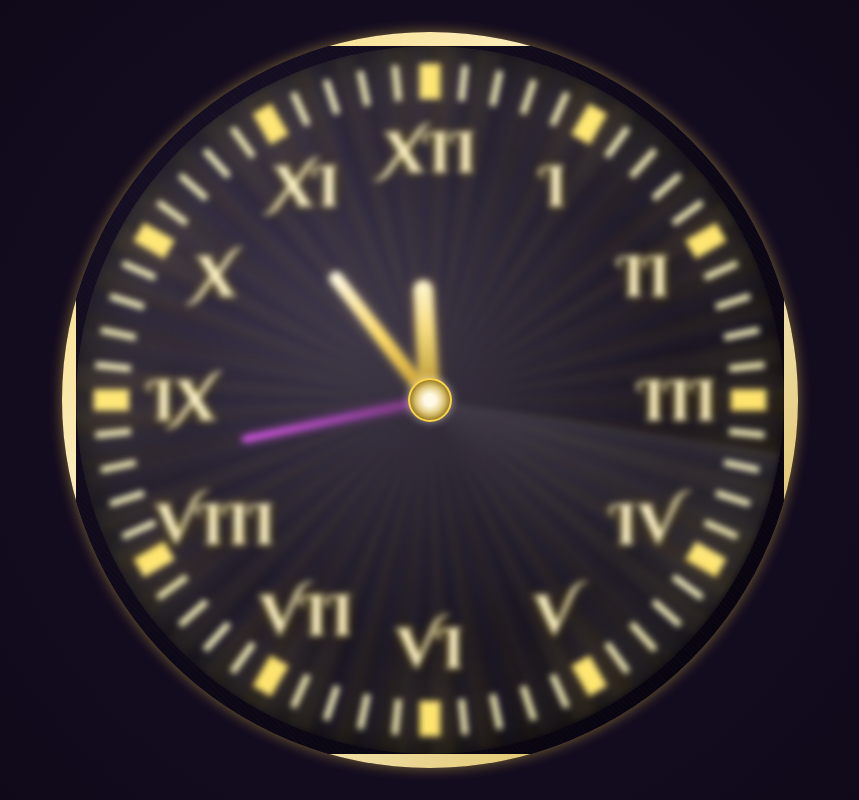
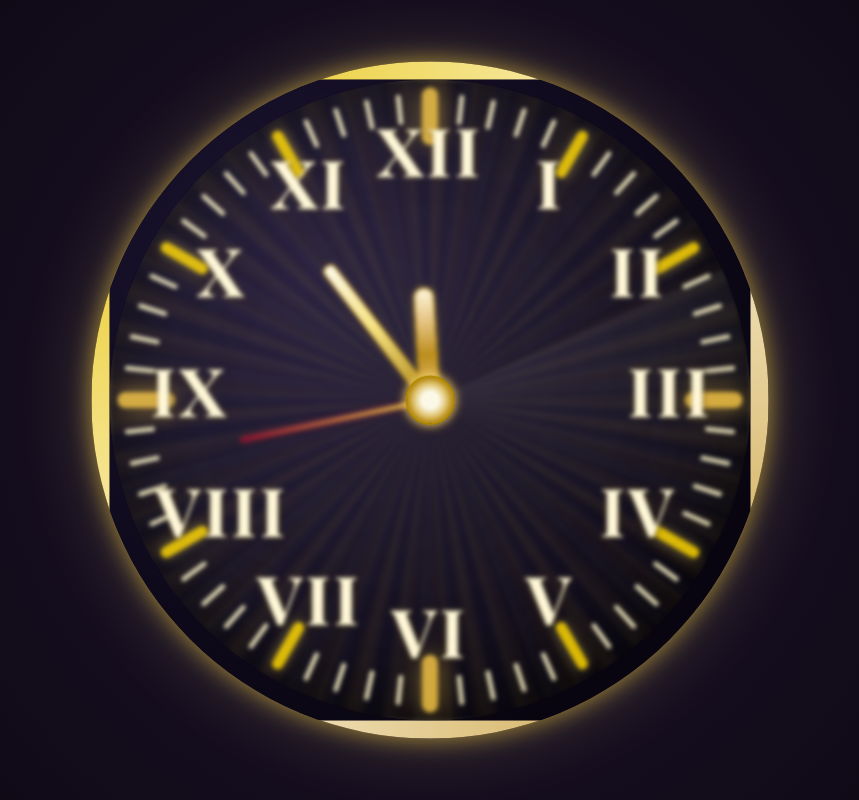
Before and after one commit to mcckyle/the-clock, a React (Vite) app: page / in a window 1280 px wide. Shown: the whole page, without its empty margins (210-1069 px from the left). Built offline with nearby package versions, Linux system fonts and the light colour scheme.

Commit message:
Improve some design choices.

```diff
--- a/src/App.css
+++ b/src/App.css
@@ -5,33 +5,43 @@
     width: 100vw;
     height: 100vh;
     display: flex;
+    flex-direction: column;
     justify-content: center;
     align-items: center;
-    background: radial-gradient(circle at center, #1b122a 0%, #0e0918 90%);
-    background-image:
-        radial-gradient(circle at 30% 20%, rgba(255, 223, 105, 0.05), transparent 60%),
-        radial-gradient(circle at 70% 80%, rgba(234, 179, 8, 0.05), transparent 60%);
+    background:
+        linear-gradient(145deg, #1e152a, #0d0818),
+        radial-gradient(circle at 40% 30%, rgba(255, 215, 0, 0.035), transparent 70%),
+        radial-gradient(circle at 60% 80%, rgba(234, 179, 8, 0.05), transparent 70%);
+    background-blend-mode: overlay;
+    color: #fef9c3;
     overflow: hidden;
 }
 
 .app-header
 {
     font-family: 'Playfair Display', serif;
-    font-size: clamp(2rem, 4vw, 3rem);
+    font-size: clamp(2.25rem, 4vw, 3.5rem);
     font-weight: 700;
-    color: #fcd34d;
+    color: #facc15;
+    letter-spacing: 0.05em;
     text-align: center;
-    text-shadow: 0 0 12px rgba(252, 211, 77, 0.4);
-    margin-bottom: 1rem;
+    text-shadow:
+      0 0 10px rgba(250, 204, 21, 0.4),
+      0 0 30px rgba(250, 204, 21, 0.2);
+    margin-bottom: 2rem;
+    border-bottom: 2px solid rgba(255, 255, 255, 0.1);
+    padding-bottom: 0.5rem;
 }
 
 .app-footer
 {
-    font-size: 0.875rem;
-    color: #d4d4d8;
     font-family: 'Playfair Display', serif;
-    letter-spacing: 0.05em;
+    font-size: 0.9rem;
+    color: #e5e7eb;
+    text-align: center;
+    letter-spacing: 0.07em;
+    margin-top: auto;
+    padding-top: 1rem 0;
     border-top: 1px solid rgba(255, 255, 255, 0.08);
-    padding-top: 0.5rem;
-    text-align: center;
+    background-color: rgba(255, 255, 255, 0.01);
 }
--- a/src/components/AnalogClock/AnalogClock.module.css
+++ b/src/components/AnalogClock/AnalogClock.module.css
@@ -7,36 +7,41 @@
     align-items: center;
     width: 100vw;
     height: 100vw;
-    background: radial-gradient(circle at center, #1a0f29 0%, #0d0815 100%);
+    background: radial-gradient(circle at center, #1e132b 0%, #0c0812 100%);
     background-attachment: fixed;
     background-size: cover;
     overflow: hidden;
+    padding: 2rem;
 }
 
 .clockContainer:hover .clockFace
 {
     box-shadow:
-      0 0 14px rgba(255, 220, 80, 0.45),
-      inset 0 0 55px rgba(0, 0, 0, 0.9),
-      inset 0 0 120px rgba(255, 255, 255, 0.1);
+        0 0 24px rgba(255, 215, 64, 0.6),
+        0 0 80px rgba(255, 235, 160, 0.2),
+        inset 0 0 100px rgba(0, 0, 0, 0.8),
+        inset 0 0 200px rgba(255, 255, 255, 0.04);
+    transform: scale(1.008);
+    transition: transform 0.6s ease, box-shadow 1.2s ease;
 }
 
 /* Main Clock Face. */
 .clockFace
 {
     position: relative;
-    width: min(95vmin, 46rem);
-    height: min(95vmin, 46rem);
+    width: min(92vmin, 42rem);
+    height: min(92vmin, 42rem);
     border-radius: 50%;
     background:
-        repeating-linear-gradient(45deg, rgba(255, 255, 255, 0.01) 0px 1px, transparent 1px 4px),
-        radial-gradient(circle at 30% 30%, #1a122a, #090510 80%);
-    border: 14px solid transparent;
-    border-image: linear-gradient(135deg, #f5d76e, #fff9e6, #d4af37) 1;
+        radial-gradient(ellipse at 30% 30%, #1c1433, #080510 80%),
+        repeating-linear-gradient(45deg, rgba(255, 255, 255, 0.015) 0px 2px, transparent 2px 5px);
+
+    border: 18px solid transparent;
+    border-image: linear-gradient(135deg, #e5c100, #fff9e6, #c89f3d) 1;
     box-shadow:
-      0 0 120px rgba(234, 179, 8, 0.35),
-      inset 0 0 45px rgba(0, 0, 0, 0.8),
-      inset 0 0 100px rgba(255, 255, 255, 0.06);
+        0 0 180px rgba(212, 175, 55, 0.3),
+        inset 0 0 40px rgba(0, 0, 0, 0.8),
+        inset 0 0 120px rgba(255, 255, 255, 0.08);
     display: flex;
     justify-content: center;
     align-items: center;
@@ -49,7 +54,7 @@
 {
     content: "";
     position: absolute;
-    inset: -10%;
+    inset: -12%;
     background: repeating-conic-gradient(
         from 0deg,
         rgba(234, 179, 8, 0.06) 0deg 4deg,
@@ -61,7 +66,7 @@
         transparent 2deg 6deg
     );
     z-index: 0;
-    mask-image: radial-gradient(circle, rgba(0, 0, 0, 0.8) 65%, transparent 100%);
+    mask-image: radial-gradient(circle, rgba(0, 0, 0, 0.75) 65%, transparent 100%);
     opacity: 0.8;
 }
 
@@ -71,10 +76,10 @@
     position: absolute;
     inset: 0;
     border-radius: 50%;
-    background: conic-gradient(from 0deg, rgba(255, 255, 255, 0.08) 0deg, transparent 60deg),
-                repeating-conic-gradient(from 0deg, rgba(255, 255, 255, 0.015) 0deg 3deg, transparent 3deg 6deg),
-                radial-gradient(circle at center, transparent 78%, rgba(245, 215, 110, 0.2) 79%, transparent 81%);
-    animation: slowRotate 20s linear infinite;
+    background: conic-gradient(from 0deg, rgba(255, 255, 255, 0.05) 0deg, transparent 60deg),
+                repeating-conic-gradient(from 0deg, rgba(255, 255, 255, 0.01) 0deg 3deg, transparent 3deg 6deg),
+                radial-gradient(circle at center, transparent 78%, rgba(245, 215, 110, 0.15) 79%, transparent 81%);
+    animation: slowRotate 30s linear infinite;
     z-index: 1;
     pointer-events: none;
 }
@@ -87,20 +92,36 @@
     border-radius: 50%;
     background: radial-gradient(
         circle at 40% 40%,
-        rgba(255, 255, 255, 0.15),
-        rgba(255, 255, 255, 0.05) 50%,
-        transparent 80%);
-    backdrop-filter: blur(3px);
+        rgba(255, 255, 255, 0.08),
+        rgba(255, 255, 255, 0.04) 50%,
+        transparent 85%);
+    backdrop-filter: blur(2px);
+    z-index: 5;
     pointer-events: none;
-    z-index: 5;
+}
+
+.ticks
+{
+    position: absolute;
+    width: 100%;
+    height: 100%;
+    z-index: 2;
+    pointer-events: none;
 }
 
 .active
 {
-    stroke: #ffd700;
-    stroke-width: 6;
-    filter: drop-shadow(0 0 12px rgba(255, 215, 0, 1));
-    animation: pulse 0.4s ease-in-out;
+    stroke: #f6c900;
+    stroke-width: 5;
+    filter: drop-shadow(0 0 10px rgba(255, 215, 0, 0.8));
+    animation: pulse 0.3s ease-in-out;
+}
+
+@keyframes pulse
+{
+    0% { stroke-opacity: 0.2; transform: scale(1); }
+    50% { stroke-opacity: 1; transform: scale(1.15); }
+    100% { stroke-opacity: 0.4; transform: scale(1); }
 }
 
 @keyframes slowRotate
@@ -109,18 +130,11 @@
     100% { transform: rotate(360deg); }
 }
 
-@keyframes pulse
-{
-    0% { stroke-opacity: 0.3; transform: scale(1); }
-    50% { stroke-opacity: 1; transform: scale(1.25); }
-    100% { stroke-opacity: 0.6; transform: scale(1); }
-}
-
 @media(min-width: 1024px)
 {
     .clockFace
     {
-        width: min(95vmin, 46rem);
-        height: min(95vmin, 46rem);
+        width: min(92vmin, 42rem);
+        height: min(92vmin, 42rem);
     }
 }
--- a/src/components/ClockHands/ClockHands.module.css
+++ b/src/components/ClockHands/ClockHands.module.css
@@ -1,5 +1,4 @@
 /* Filename: ClockHands.module.css */
-
 
 /* Hands. */
 .hands
@@ -14,24 +13,19 @@
     position: absolute;
     top: 50%;
     left: 50%;
-    width: 2.5rem;
-    height: 2.5rem;
+    width: 2.8rem;
+    height: 2.8rem;
     transform: translate(-50%, -50%);
     border-radius: 50%;
-    background: radial-gradient(circle, #fff9e6 20%, #d4af37 70%, #a67c00 100%);
+    background: radial-gradient(circle, #fcf8e8 25%, #d4af37 65%, #b38b00 100%);
     box-shadow:
-    0 0 8px rgba(255, 255, 240, 0.5),
-    inset 0 0 8px rgba(0, 0, 0, 0.5);
-    border: 2px solid #fcd34d;
+      0 0 4px rgba(255, 248, 220, 0.3),
+      inset 0 0 6px rgba(102, 51, 0, 0.4),
+      0 0 8px rgba(212, 175, 55, 0.7);
+    border: 2px solid #b38b00;
     z-index: 10;
 
-    animation: centerPulse 6s ease-in-out infinite;
-}
-
-@keyframes centerPulse
-{
-    0%, 100% { box-shadow: 0 0 8px rgba(255, 255, 240, 0.5), inset 0 0 8px rgba(0, 0, 0, 0.5); }
-    50% { box-shadow: 0 0 14px rgba(255, 245, 200, 0.8), inset 0 0 10px rgba(0, 0, 0, 0.6); }
+    animation: centerPulse 12s ease-in-out infinite;
 }
 
 .handWrapper
@@ -55,31 +49,74 @@
 
 .hourHand
 {
-    width: 1.2rem;
-    height: 7.5rem;
-    background: linear-gradient(to bottom, #fff6cc 0%, #f5d76e 40%, #a67c00 100%);
-    border-radius: 0.6rem;
-    box-shadow: 0 0 8px rgba(252, 211, 77, 0.65);
+    width: 1.3rem;
+    height: 7rem;
+    background: repeating-linear-gradient(
+        to bottom,
+        #fff8dc 0%,
+        #e5c07b 30%,
+        #b8860b 60%,
+        #e5c07b 100%
+    );
+    border-radius: 0.65rem;
+    border: 1px solid #a67c00;
+    box-shadow:
+      inset 0 0 4px rgba(184, 134, 11, 0.6),
+      0 0 6px rgba(212, 175, 55, 0.5);
+
     transform: rotate(var(--hourDeg, 0deg));
 }
 
 .minuteHand
 {
-    width: 0.8rem;
-    height: 10rem;
-    background: linear-gradient(to bottom, #fff9e6 0%, #fcd34d 50%, #b8860b 100%);
-    border-radius: 0.35rem;
-    box-shadow: 0 0 10px rgba(255, 230, 130, 0.5);
+    width: 0.9rem;
+    height: 10.5rem;
+    background: linear-gradient(
+        to bottom,
+        #fcf8e8 0%,
+        #f6e27a 45%,
+        #a67c00 100%
+    );
+    border-radius: 0.4rem;
+    border: 1px solid #b8860b;
+
+    box-shadow:
+      inset 0 0 3px rgba(218, 165, 32, 0.5),
+      0 0 6px rgba(218, 165, 32, 0.3);
+
     transform: rotate(var(--minuteDeg, 0deg));
 }
 
 .secondHand
 {
-    width: 0.35rem;
+    width: 0.3rem;
     height: 12rem;
-    background: linear-gradient(to bottom, #d946ef, #701a75);
+    background: linear-gradient(
+        to bottom,
+        #800020,
+        #d4af37
+    );
     border-radius: 0.2rem;
-    box-shadow: 0 0 8px rgba(217, 70, 239, 0.65);
+    box-shadow:
+      0 0 6px rgba(139, 0, 0, 0.6),
+      0 0 3px rgba(218, 112, 214, 0.4);
+
     transform: rotate(var(--secondDeg, 0deg));
     transition: transform 0.1s linear;
 }
+
+@keyframes centerPulse
+{
+    0%, 100% {
+      box-shadow:
+        0 0 4px rgba(255, 248, 220, 0.3),
+        inset 0 0 6px rgba(102, 51, 0, 0.4),
+        0 0 8px rgba(212, 175, 55, 0.7);
+    }
+    50% {
+      box-shadow:
+        0 0 8px rgba(255, 240, 200, 0.4),
+        inset 0 0 8px rgba(120, 60, 0, 0.5),
+        0 0 12px rgba(241, 190, 60, 0.9);
+    }
+}
--- a/src/components/RomanNumerals/RomanNumerals.jsx
+++ b/src/components/RomanNumerals/RomanNumerals.jsx
@@ -16,8 +16,8 @@ export default function RomanNumerals()
         <>
             {Array.from({ length: 12 }).map((_, i) => {
                 const angle = (i * 30 - 90) * (Math.PI / 180);
-                const x = 100 + 70 * Math.cos(angle);
-                const y = 100 + 70 * Math.sin(angle);
+                const x = 100 + 75 * Math.cos(angle);
+                const y = 100 + 75 * Math.sin(angle);
 
                 return (
                     <text key = {i} x={x} y={y} className={styles.numeral}>
--- a/src/components/TickMarks/TickMarks.module.css
+++ b/src/components/TickMarks/TickMarks.module.css
@@ -10,17 +10,27 @@
 /* Ticks. */
 .tick
 {
-    stroke: #fef9c3;
-    stroke-width: 1.75;
-    transition: stroke 0.3s, stroke-width 0.3s;
+    stroke: #fef6c9;
+    stroke-width: 1.5;
+    stroke-linecap: round;
+    opacity: 0.85;
+
+    transition: stroke 0.4s ease, stroke-width 0.3s ease;
 }
 
 /* Golden hour ticks... */
 .hourTick
 {
-    stroke-width: 6;
-    stroke: #ffe66d;
-    filter: drop-shadow(0 0 10px rgba(255, 220, 80, 0.8));
+    stroke: #ffd700;
+    stroke-width: 3.5;
+    filter: drop-shadow(0 0 2px rgba(255, 225, 100, 0.5));
+}
+
+.quarterTick
+{
+    stroke: #f5c542;
+    stroke-width: 5;
+    filter: drop-shadow(0 0 4px rgba(245, 197, 66, 0.7));
 }
 
 .hourTick::after
--- a/src/index.css
+++ b/src/index.css
@@ -13,6 +13,9 @@ html, body, #root
     height: 100%;
     margin: 0;
     padding: 0;
+    scroll-behavior: smooth;
+    -webkit-font-smoothing: antialiased;
+    -moz-osx-font-smoothing: grayscale;
 }
 
 body
@@ -20,6 +23,9 @@ body
     font-family: 'Inter', sans-serif;
     background-color: #0f172a;
     color: #f1f5f9;
+    line-height: 1.6;
+    font-size: 16px;
+    letter-spacing: 0.015em;
 }
 
 #root
```
Also changed, not shown: src/components/RomanNumerals/RomanNumerals.module.css (+27 -5 lines), src/components/TickMarks/TickMarks.jsx (+19 -8 lines).
